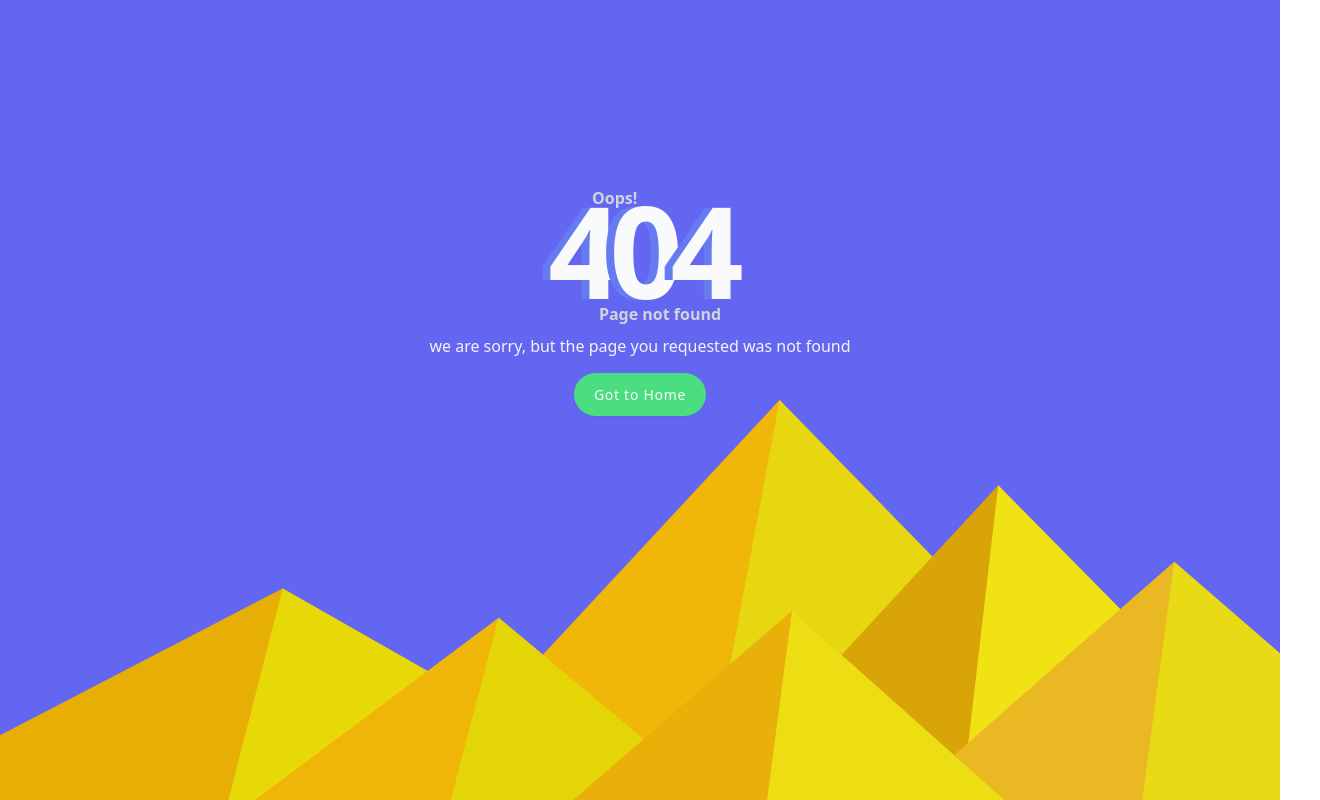
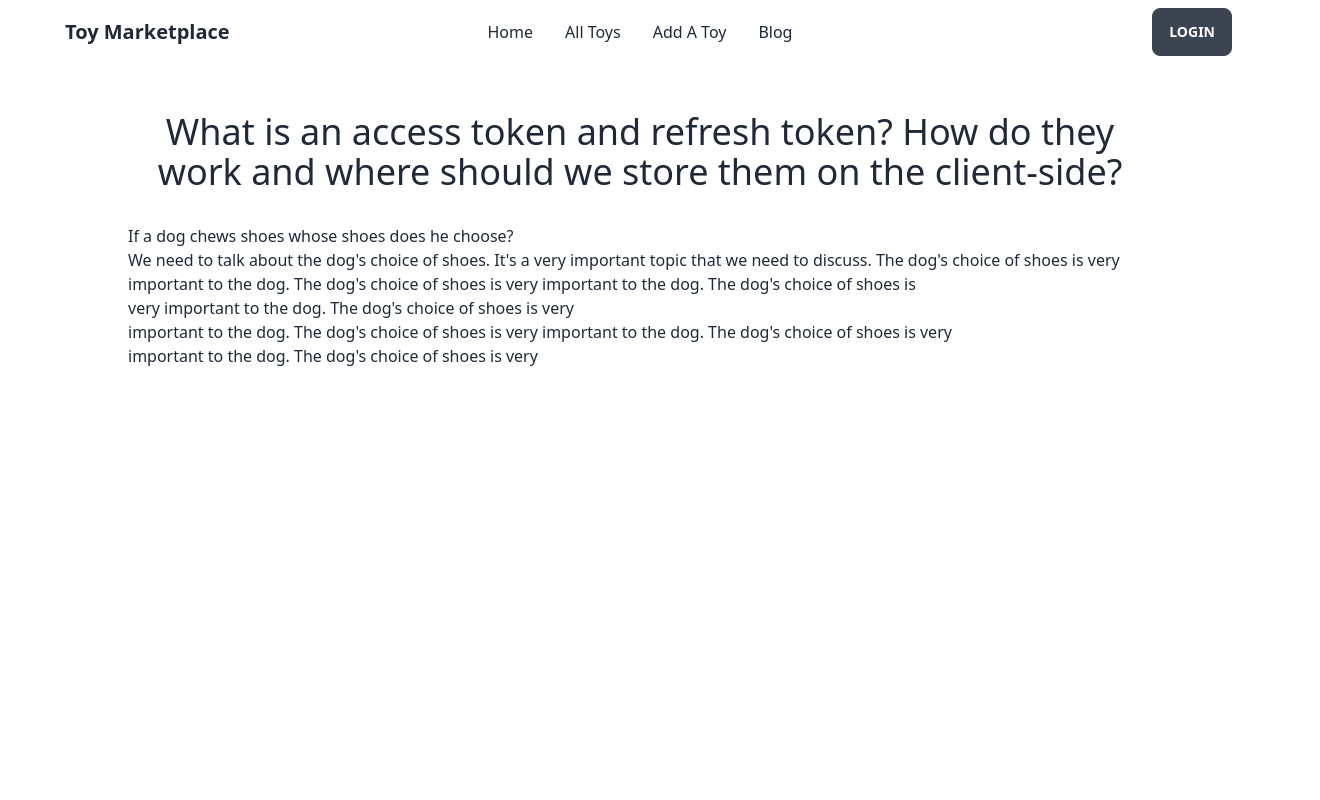
Before and after one commit to hasiburdev/toy-shop-client, a React (Vite) app: page /blog/1 in a window 1280 px wide. Before the commit this address had no page. Shown: the whole page, 1320 px wide, since content can reach past the window. Built offline with nearby package versions, Linux system fonts and the light colour scheme.

Commit message:
Add blog details page

```diff
--- a/package.json
+++ b/package.json
@@ -11,9 +11,9 @@
   },
   "dependencies": {
     "daisyui": "^2.51.6",
-    "prop-types": "^15.8.1",
     "react": "^18.2.0",
     "react-dom": "^18.2.0",
+    "react-markdown": "^8.0.7",
     "react-router-dom": "^6.11.2"
   },
   "devDependencies": {
--- a/src/components/RootRouter/index.jsx
+++ b/src/components/RootRouter/index.jsx
@@ -9,6 +9,7 @@ import AddToy from "../../pages/AddToy";
 import AllToys from "../../pages/AllToys";
 import Layout from "../Layout";
 import NotFoundPage from "../../pages/404";
+import BlogDetails from "../../pages/BlogDetails";
 
 const router = createBrowserRouter(
   createRoutesFromElements(
@@ -16,6 +17,7 @@ const router = createBrowserRouter(
       <Route path="/" element={<Layout />}>
         <Route index element={<Home />} />
         <Route path="/blog" element={<Blog />} />
+        <Route path="/blog/:slug" element={<BlogDetails />} />
         <Route path="/add-toy" element={<AddToy />} />
         <Route path="/toys" element={<AllToys />} />
       </Route>
--- a/src/components/Shared/Container.jsx
+++ b/src/components/Shared/Container.jsx
@@ -1,13 +1,7 @@
-import PropTypes from "prop-types";
 const Container = ({ children, className = "" }) => {
   return (
     <div className={`max-w-[1200px] mx-auto ${className}`}>{children}</div>
   );
 };
 
-Container.propTypes = {
-  children: PropTypes.node.isRequired,
-  className: PropTypes.string,
-};
-
 export default Container;
--- a/src/components/SingleBlog/index.jsx
+++ b/src/components/SingleBlog/index.jsx
@@ -1,12 +1,13 @@
 import { Link } from "react-router-dom";
-const SingleBlog = ({ title, content, slug }) => {
+import { generateSlugFromTitle } from "../../utils/generateSlugFromTitle";
+const SingleBlog = ({ title, content }) => {
   return (
     <div className="card w-96 bg-white shadow-xl image-full">
       <div className="card-body bg-gray-100 ">
         <h2 className="card-title text-gray-800">{title}</h2>
         <p className="text-gray-800">{content}</p>
         <div className="card-actions justify-start">
-          <Link to={`/blog/${slug}`}>
+          <Link to={`/blog/${generateSlugFromTitle(title)}`}>
             <button className="btn btn-outline btn-sm">Read More</button>
           </Link>
         </div>
--- /dev/null
+++ b/src/pages/BlogDetails.jsx
@@ -0,0 +1,29 @@
+/* eslint-disable react/no-children-prop */
+import ReactMarkdown from "react-markdown";
+import Container from "../components/Shared/Container";
+
+const title =
+  "What is an access token and refresh token? How do they work and where should we store them on the client-side?";
+const content = `
+# If a dog chews shoes whose shoes does he choose?
+We need to talk about the dog's choice of shoes. It's a very
+important topic that we need to discuss. The dog's choice of
+shoes is very important to the dog. The dog's choice of shoes
+is very important to the dog. The dog's choice of shoes is
+
+## very important to the dog. The dog's choice of shoes is very
+important to the dog. The dog's choice of shoes is very
+important to the dog. The dog's choice of shoes is very
+
+### important to the dog. The dog's choice of shoes is very
+`;
+const BlogDetails = () => {
+  return (
+    <Container className="py-12 mx-auto w-[80%]">
+      <h1 className="text-4xl text-center mb-8">{title}</h1>
+      <ReactMarkdown>{content}</ReactMarkdown>
+    </Container>
+  );
+};
+
+export default BlogDetails;
--- /dev/null
+++ b/src/utils/generateSlugFromTitle.jsx
@@ -0,0 +1,3 @@
+export const generateSlugFromTitle = (title) => {
+  return title.toLowerCase().split(" ").join("-");
+};
```
Also changed, not shown: 1 other file (tests, documents, lock files or other folders).
